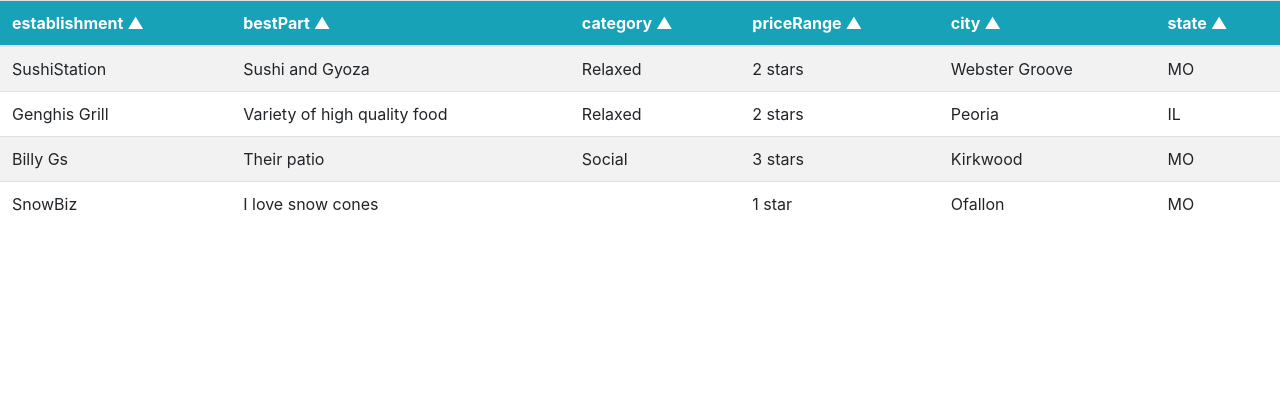
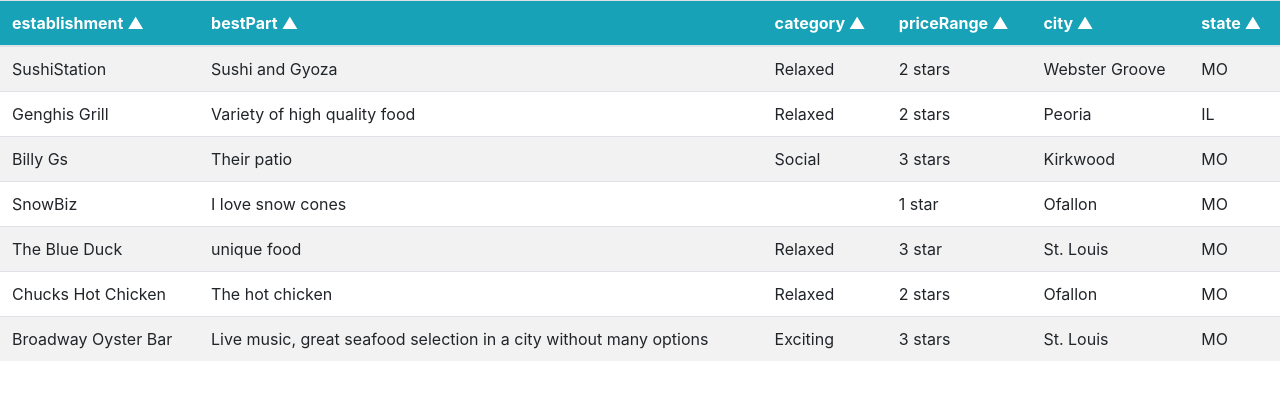
Before and after one commit to BluePrintLabs/mainlab, a plain HTML site: page socialexperiment/bulletinboard.html in a window 1280 px wide. Drawn offline with nearby package versions, Linux system fonts and the light colour scheme.

Commit message:
Update bulletinboard.html

```diff
--- a/socialexperiment/bulletinboard.html
+++ b/socialexperiment/bulletinboard.html
@@ -31,7 +31,9 @@
 	    {'establishment':'Genghis Grill', 'bestPart':'Variety of high quality food', 'category':'Relaxed', 'priceRange':'2 stars', 'city':'Peoria', 'state':'IL'},
 	    {'establishment':'Billy Gs', 'bestPart':'Their patio', 'category':'Social', 'priceRange':'3 stars', 'city':'Kirkwood', 'state':'MO'},
 	    {'establishment':'SnowBiz', 'bestPart':'I love snow cones', 'category':'', 'priceRange':'1 star', 'city':'Ofallon', 'state':'MO'},
-
+   	    {'establishment':'The Blue Duck', 'bestPart':'unique food', 'category':'Relaxed', 'priceRange':'3 star', 'city':'St. Louis', 'state':'MO'},
+	    {'establishment':'Chucks Hot Chicken', 'bestPart':'The hot chicken', 'category':'Relaxed', 'priceRange':'2 stars', 'city':'Ofallon', 'state':'MO'},
+	    {'establishment':'Broadway Oyster Bar', 'bestPart':'Live music, great seafood selection in a city without many options', 'category':'Exciting', 'priceRange':'3 stars', 'city':'St. Louis', 'state':'MO'},
 
 
 	]
```
